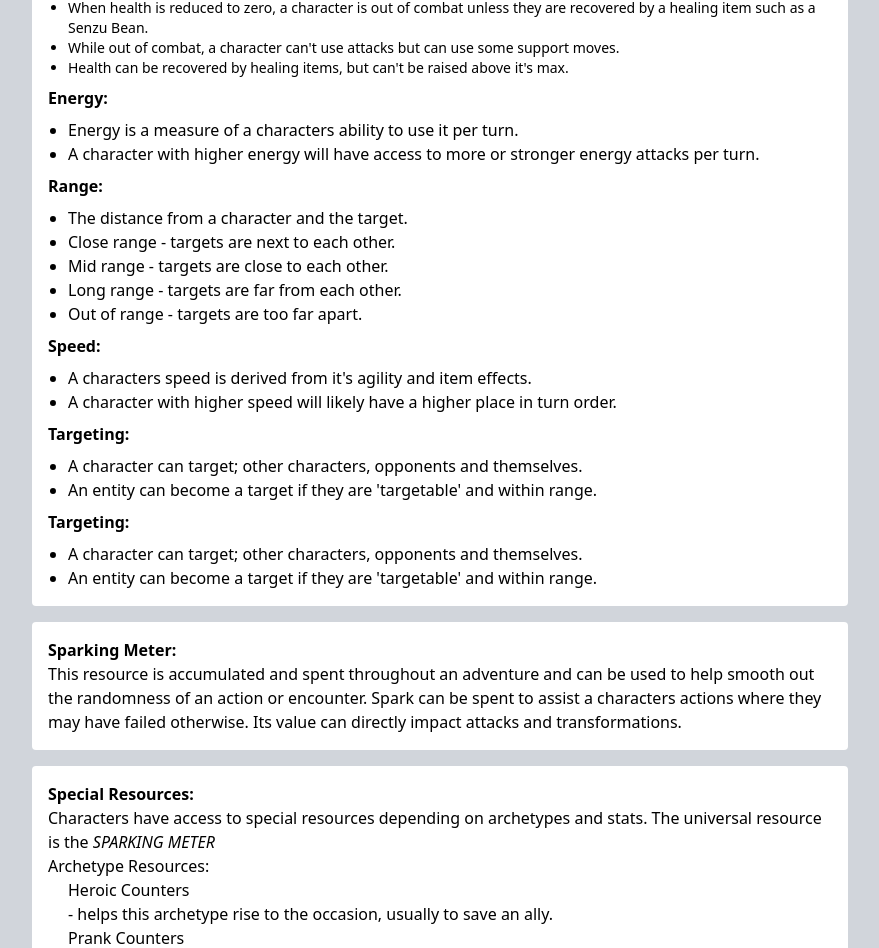
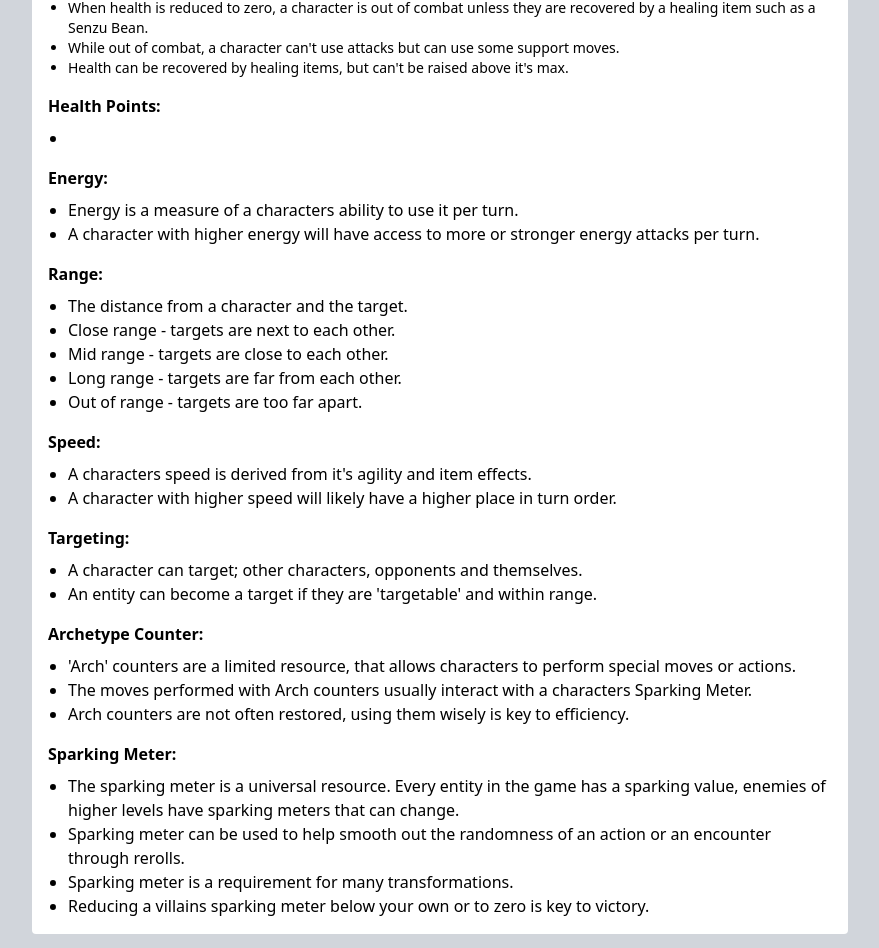
Before and after one commit to KylePep/ddbwiki, a Next.js app: page /rules in a window 1280 px wide. Shown: the part 738-1686 px from the top of the page, without its empty margins (200-1079 px from the left). Built offline with nearby package versions, Linux system fonts and the light colour scheme.

Commit message:
added topics to rules

```diff
--- a/app/components/CharacterAttributes.tsx
+++ b/app/components/CharacterAttributes.tsx
@@ -5,7 +5,7 @@ export default function CharacterAttributes() {
     <div className=' bg-white p-4 rounded'>
       <h1 className='text-lg font-bold mb-4'>CHARACTER ATTRIBUTES</h1>
 
-    <div className='grid gap-2 grid-cols-1'>
+    <div className='grid gap-4 grid-cols-1'>
 
       <div>
         <p className='font-bold mb-2'>Health:</p>
@@ -13,6 +13,13 @@ export default function CharacterAttributes() {
           <li>When health is reduced to zero, a character is out of combat unless they are recovered by a healing item such as a Senzu Bean.</li>
           <li>While out of combat, a character {`can't`} use attacks but can use some support moves.</li>
           <li>Health can be recovered by healing items, but {`can't`} be raised above {`it's`} max.</li>
+        </ul>
+      </div>
+
+      <div>
+        <p className='font-bold mb-2'>Health Points:</p>
+        <ul className='list-disc'>
+          <li></li>
         </ul>
       </div>
 
@@ -52,10 +59,21 @@ export default function CharacterAttributes() {
       </div>
 
       <div>
-        <p className='font-bold mb-2'>Targeting:</p>
+        <p className='font-bold mb-2'>Archetype Counter:</p>
         <ul className='list-disc'>
-          <li>A character can target; other characters, opponents and themselves.</li>
-          <li>An entity can become a target if they are {`'targetable'`} and within range.</li>
+          <li>{`'Arch'`} counters are a limited resource, that allows characters to perform special moves or actions.</li>
+          <li>The moves performed with Arch counters usually interact with a characters Sparking Meter.</li>
+          <li>Arch counters are not often restored, using them wisely is key to efficiency.</li>
+        </ul>
+      </div>
+
+      <div>
+        <p className='font-bold mb-2'>Sparking Meter:</p>
+        <ul className='list-disc'>
+          <li>The sparking meter is a universal resource. Every entity in the game has a sparking value, enemies of higher levels have sparking meters that can change.</li>
+          <li>Sparking meter can be used to help smooth out the randomness of an action or an encounter through rerolls.</li>
+          <li>Sparking meter is a requirement for many transformations.</li>
+          <li>Reducing a villains sparking meter below your own or to zero is key to victory.</li>
         </ul>
       </div>
 
@@ -71,4 +89,5 @@ export default function CharacterAttributes() {
   <ul className='list-disc'>
     <li></li>
   </ul>
-</div> */}
+</div>
+*/}
```
